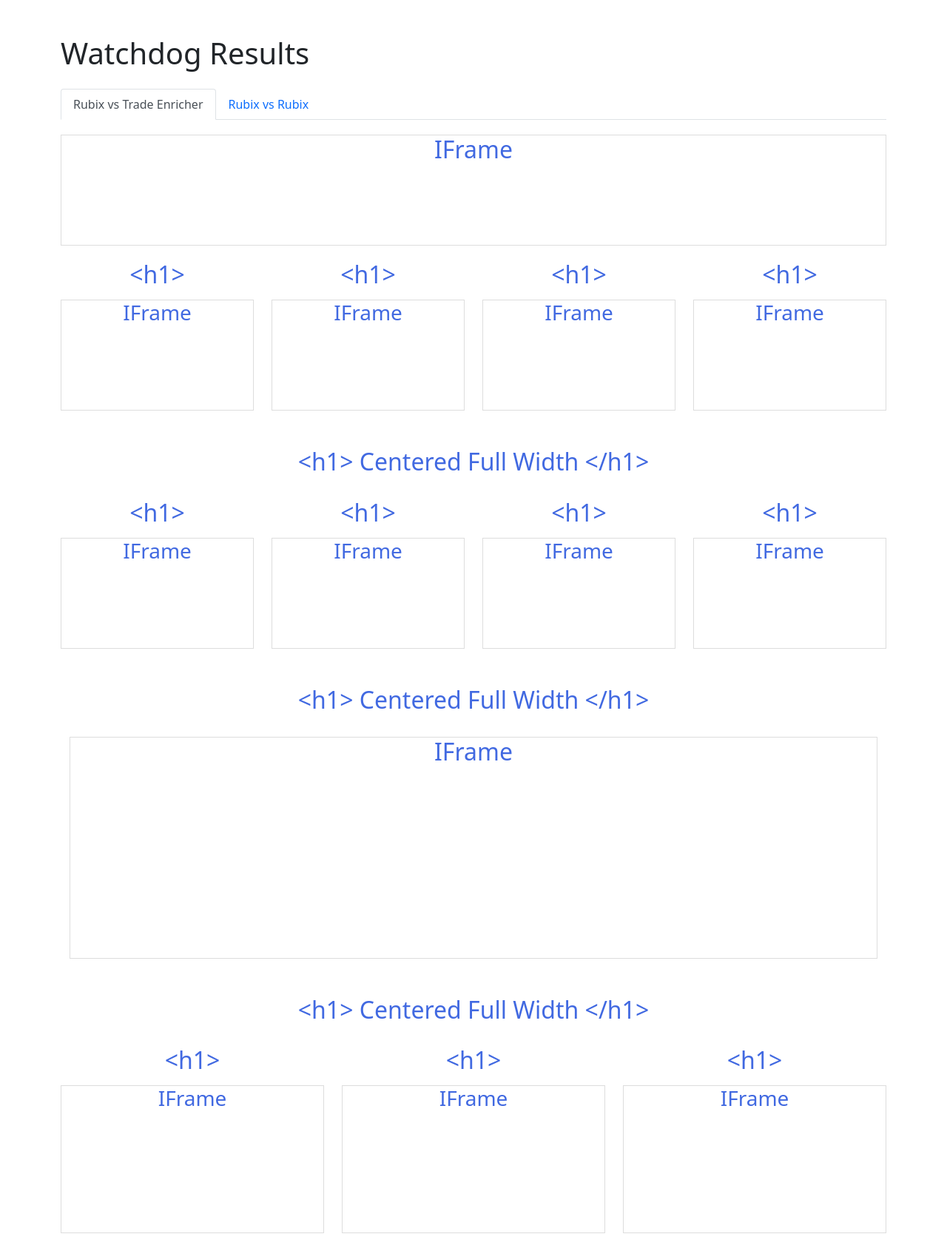
After one commit to P-McA/analysis-tool-suite, a Flask app: page /watchdog_results in a window 1280 px wide. The commit adds this page. Shown: the whole page at 74% size. Run offline with Flask 3, Linux system fonts and the light colour scheme.

Commit message:
Watchdog Results Page Created

```diff
--- a/app.py
+++ b/app.py
@@ -551,6 +551,9 @@ def upload_mapping():
         return jsonify({'success': True, 'content': xml_content})
     except Exception as e:
         return jsonify({'error': str(e)}), 500
+@app.route('/watchdog_results')
+def watchdog_results():
+    return render_template('watchdog_results.html')
 '''
 @app.route('/confluence_comparison')
 def confluence_comparison():
--- /dev/null
+++ b/templates/watchdog_results.html
@@ -0,0 +1,274 @@
+<!DOCTYPE html>
+<html lang="en">
+<head>
+    <meta charset="UTF-8">
+    <meta name="viewport" content="width=device-width, initial-scale=1.0">
+    <title>Watchdog Results</title>
+    <link href="https://cdn.jsdelivr.net/npm/bootstrap@5.1.3/dist/css/bootstrap.min.css" rel="stylesheet">
+    <style>
+        .iframe-container {
+            border: 1px solid #ddd;
+            padding: 10px;
+            margin-bottom: 20px;
+            min-height: 150px;
+            display: flex;
+            align-items: center;
+            justify-content: center;
+        }
+
+        .tab-content {
+            padding-top: 20px;
+        }
+
+        .section-title {
+            text-align: center;
+            margin: 30px 0;
+            color: #4169E1;
+        }
+
+        .iframe-title {
+            color: #4169E1;
+            text-align: center;
+            margin-bottom: 15px;
+        }
+
+        /* Ensure iframes are responsive */
+        .embed-responsive {
+            position: relative;
+            display: block;
+            width: 100%;
+            padding: 0;
+            overflow: hidden;
+        }
+
+        .embed-responsive iframe {
+            position: absolute;
+            top: 0;
+            bottom: 0;
+            left: 0;
+            width: 100%;
+            height: 100%;
+            border: 0;
+        }
+
+        .full-width-section {
+            margin: 30px 0;
+        }
+    </style>
+</head>
+<body>
+    <div class="container mt-5">
+        <h1 class="mb-4">Watchdog Results</h1>
+
+        <!-- Tabs Navigation -->
+        <ul class="nav nav-tabs" id="resultTabs" role="tablist">
+            <li class="nav-item" role="presentation">
+                <button class="nav-link active" id="rubix-trade-tab" data-bs-toggle="tab" data-bs-target="#rubix-trade" type="button" role="tab" aria-controls="rubix-trade" aria-selected="true">Rubix vs Trade Enricher</button>
+            </li>
+            <li class="nav-item" role="presentation">
+                <button class="nav-link" id="rubix-rubix-tab" data-bs-toggle="tab" data-bs-target="#rubix-rubix" type="button" role="tab" aria-controls="rubix-rubix" aria-selected="false">Rubix vs Rubix</button>
+            </li>
+        </ul>
+
+        <!-- Tab Contents -->
+        <div class="tab-content" id="resultTabsContent">
+            <!-- Rubix vs Trade Enricher Tab -->
+            <div class="tab-pane fade show active" id="rubix-trade" role="tabpanel" aria-labelledby="rubix-trade-tab">
+                <!-- Top Full Width Iframe -->
+                <div class="row">
+                    <div class="col-12">
+                        <div class="iframe-container embed-responsive">
+                            <div class="embed-responsive-item">
+                                <h2 class="iframe-title">IFrame</h2>
+                                <!-- Replace with actual iframe content -->
+                            </div>
+                        </div>
+                    </div>
+                </div>
+
+                <!-- First Row of 4 Iframes -->
+                <div class="row">
+                    <div class="col-md-3">
+                        <h2 class="iframe-title">&lt;h1&gt;</h2>
+                        <div class="iframe-container embed-responsive">
+                            <div class="embed-responsive-item">
+                                <h3 class="iframe-title">IFrame</h3>
+                                <!-- Replace with actual iframe content -->
+                            </div>
+                        </div>
+                    </div>
+                    <div class="col-md-3">
+                        <h2 class="iframe-title">&lt;h1&gt;</h2>
+                        <div class="iframe-container embed-responsive">
+                            <div class="embed-responsive-item">
+                                <h3 class="iframe-title">IFrame</h3>
+                                <!-- Replace with actual iframe content -->
+                            </div>
+                        </div>
+                    </div>
+                    <div class="col-md-3">
+                        <h2 class="iframe-title">&lt;h1&gt;</h2>
+                        <div class="iframe-container embed-responsive">
+                            <div class="embed-responsive-item">
+                                <h3 class="iframe-title">IFrame</h3>
+                                <!-- Replace with actual iframe content -->
+                            </div>
+                        </div>
+                    </div>
+                    <div class="col-md-3">
+                        <h2 class="iframe-title">&lt;h1&gt;</h2>
+                        <div class="iframe-container embed-responsive">
+                            <div class="embed-responsive-item">
+                                <h3 class="iframe-title">IFrame</h3>
+                                <!-- Replace with actual iframe content -->
+                            </div>
+                        </div>
+                    </div>
+                </div>
+
+                <!-- Centered Full Width Title -->
+                <h2 class="section-title">&lt;h1&gt; Centered Full Width &lt;/h1&gt;</h2>
+
+                <!-- Second Row of 4 Iframes -->
+                <div class="row">
+                    <div class="col-md-3">
+                        <h2 class="iframe-title">&lt;h1&gt;</h2>
+                        <div class="iframe-container embed-responsive">
+                            <div class="embed-responsive-item">
+                                <h3 class="iframe-title">IFrame</h3>
+                                <!-- Replace with actual iframe content -->
+                            </div>
+                        </div>
+                    </div>
+                    <div class="col-md-3">
+                        <h2 class="iframe-title">&lt;h1&gt;</h2>
+                        <div class="iframe-container embed-responsive">
+                            <div class="embed-responsive-item">
+                                <h3 class="iframe-title">IFrame</h3>
+                                <!-- Replace with actual iframe content -->
+                            </div>
+                        </div>
+                    </div>
+                    <div class="col-md-3">
+                        <h2 class="iframe-title">&lt;h1&gt;</h2>
+                        <div class="iframe-container embed-responsive">
+                            <div class="embed-responsive-item">
+                                <h3 class="iframe-title">IFrame</h3>
+                                <!-- Replace with actual iframe content -->
+                            </div>
+                        </div>
+                    </div>
+                    <div class="col-md-3">
+                        <h2 class="iframe-title">&lt;h1&gt;</h2>
+                        <div class="iframe-container embed-responsive">
+                            <div class="embed-responsive-item">
+                                <h3 class="iframe-title">IFrame</h3>
+                                <!-- Replace with actual iframe content -->
+                            </div>
+                        </div>
+                    </div>
+                </div>
+
+                <!-- Another Centered Full Width Title -->
+                <h2 class="section-title">&lt;h1&gt; Centered Full Width &lt;/h1&gt;</h2>
+
+                <!-- Full Width Iframe -->
+                <div class="row full-width-section">
+                    <div class="col-12">
+                        <div class="iframe-container embed-responsive" style="height: 300px;">
+                            <div class="embed-responsive-item">
+                                <h2 class="iframe-title">IFrame</h2>
+                                <!-- Replace with actual iframe content -->
+                            </div>
+                        </div>
+                    </div>
+                </div>
+
+                <!-- Another Centered Full Width Title -->
+                <h2 class="section-title">&lt;h1&gt; Centered Full Width &lt;/h1&gt;</h2>
+
+                <!-- Row of 3 Iframes -->
+                <div class="row">
+                    <div class="col-md-4">
+                        <h2 class="iframe-title">&lt;h1&gt;</h2>
+                        <div class="iframe-container embed-responsive" style="height: 200px;">
+                            <div class="embed-responsive-item">
+                                <h3 class="iframe-title">IFrame</h3>
+                                <!-- Replace with actual iframe content -->
+                            </div>
+                        </div>
+                    </div>
+                    <div class="col-md-4">
+                        <h2 class="iframe-title">&lt;h1&gt;</h2>
+                        <div class="iframe-container embed-responsive" style="height: 200px;">
+                            <div class="embed-responsive-item">
+                                <h3 class="iframe-title">IFrame</h3>
+                                <!-- Replace with actual iframe content -->
+                            </div>
+                        </div>
+                    </div>
+                    <div class="col-md-4">
+                        <h2 class="iframe-title">&lt;h1&gt;</h2>
+                        <div class="iframe-container embed-responsive" style="height: 200px;">
+                            <div class="embed-responsive-item">
+                                <h3 class="iframe-title">IFrame</h3>
+                                <!-- Replace with actual iframe content -->
+                            </div>
+                        </div>
+                    </div>
+                </div>
+            </div>
+
+            <!-- Rubix vs Rubix Tab -->
+            <div class="tab-pane fade" id="rubix-rubix" role="tabpanel" aria-labelledby="rubix-rubix-tab">
+                <!-- Similar structure as above, but for Rubix vs Rubix content -->
+                <div class="row">
+                    <div class="col-12">
+                        <div class="iframe-container embed-responsive">
+                            <div class="embed-responsive-item">
+                                <h2 class="iframe-title">IFrame</h2>
+                                <!-- Replace with actual iframe content -->
+                            </div>
+                        </div>
+                    </div>
+                </div>
+
+                <!-- Add the rest of the Rubix vs Rubix content with a similar structure -->
+                <!-- You can customize this section based on specific requirements -->
+
+                <!-- Example of a grid of iframes -->
+                <div class="row">
+                    <div class="col-md-6">
+                        <h2 class="iframe-title">&lt;h1&gt;</h2>
+                        <div class="iframe-container embed-responsive">
+                            <div class="embed-responsive-item">
+                                <h3 class="iframe-title">IFrame</h3>
+                                <!-- Replace with actual iframe content -->
+                            </div>
+                        </div>
+                    </div>
+                    <div class="col-md-6">
+                        <h2 class="iframe-title">&lt;h1&gt;</h2>
+                        <div class="iframe-container embed-responsive">
+                            <div class="embed-responsive-item">
+                                <h3 class="iframe-title">IFrame</h3>
+                                <!-- Replace with actual iframe content -->
+                            </div>
+                        </div>
+                    </div>
+                </div>
+            </div>
+        </div>
+    </div>
+
+    <script src="https://code.jquery.com/jquery-3.6.0.min.js"></script>
+    <script src="https://cdn.jsdelivr.net/npm/bootstrap@5.1.3/dist/js/bootstrap.bundle.min.js"></script>
+    <script>
+        // This JavaScript section can be used to dynamically load iframes or handle tab switching
+        document.addEventListener('DOMContentLoaded', function() {
+            // Example: You can add code here to populate iframes dynamically
+            // or handle any special behaviors for tab switching
+        });
+    </script>
+</body>
+</html>
```
Also changed, not shown: templates/index.html (+9 -0 lines), 1 other file.
